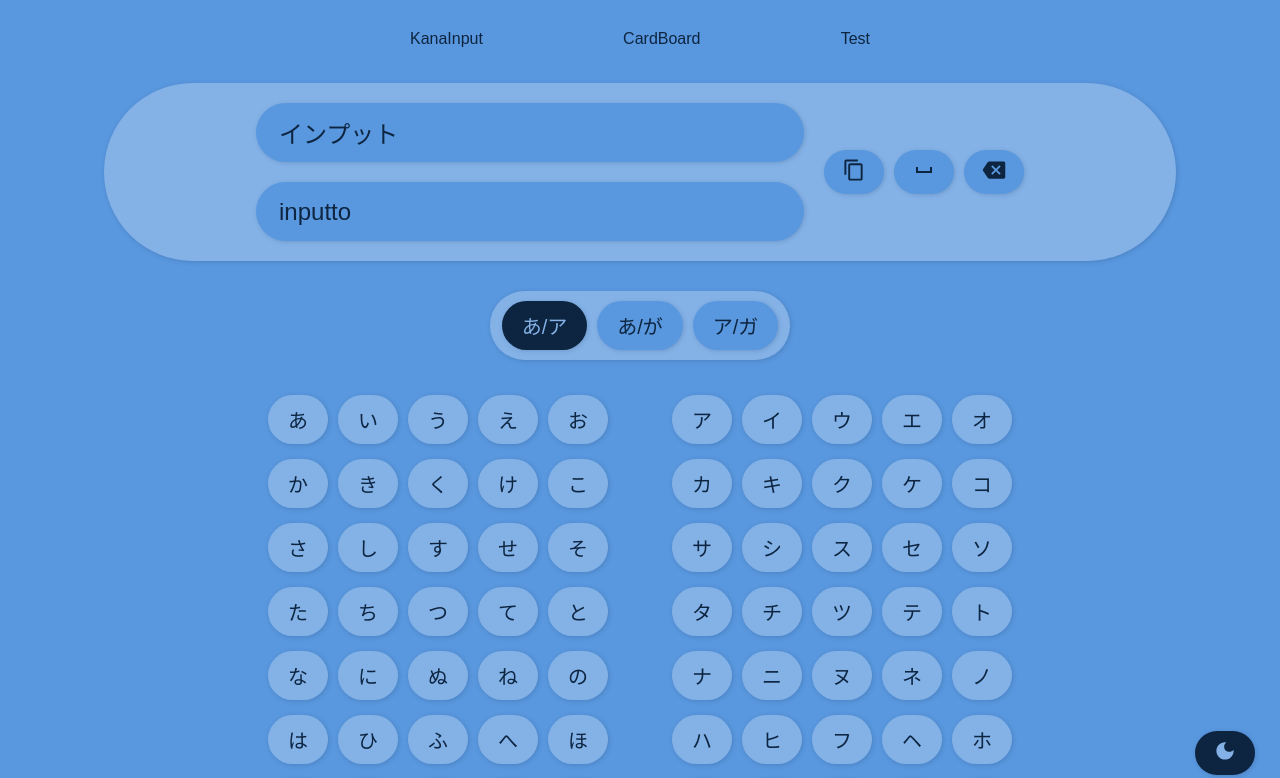
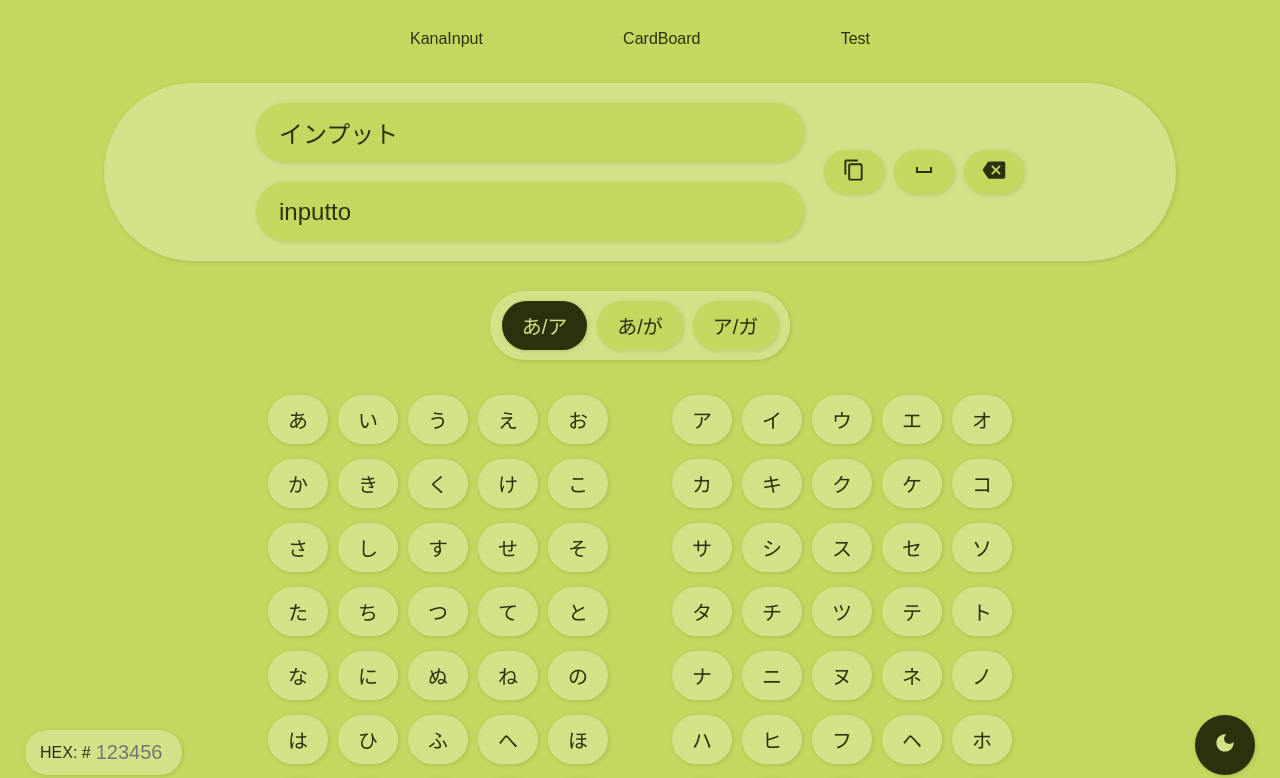
Before and after one commit to zhy-shen/kanakata, a React app: page / in a window 1280 px wide. Shown: the top 778 px of the page. Built offline with nearby package versions, Linux system fonts and the light colour scheme.

Commit message:
add custom color option, need to add listener to mode button for color switching

```diff
--- a/src/App.js
+++ b/src/App.js
@@ -2,6 +2,7 @@ import React, { useState } from "react"
 import Button from "./common/Button"
 import KanaInput from "./KanaInput/KanaInput"
 import CardBoard from "./CardBoard/CardBoard"
+import ColorInput from "./ColorInput"
 import MainNavigation from "./MainNavigation"
 import svg from "./common/svgs"
 
@@ -15,7 +16,10 @@ function App() {
         { (page === 0) && <KanaInput /> }
         { (page === 1) && <CardBoard /> }
       </div>
-      <div className="mode-toggle"><Button char="Mode" display={svg.sunMoon}/></div>
+      <div className="mode-toggle">
+        <Button char="Mode" display={svg.sunMoon}/>
+      </div>
+      <ColorInput />
     </div>
   )
 }
--- /dev/null
+++ b/src/ColorInput.css
@@ -0,0 +1,49 @@
+.color-input {
+  --color-input-background: var(--button-color);
+  padding: 5px 15px;
+  position: fixed;
+  left: 25px;
+  bottom: 25px;
+  background: var(--color-input-background);
+  transition: background 0.5s, font 0.3s;
+  display: flex;
+  place-content: center;
+  border-radius: 40px;
+  filter: var(--drop-shadow);
+
+  & label {
+    align-self: center;
+  }
+
+  & label,
+  & input {
+    color: var(--button-text-color);
+  }
+
+  &:has(input:invalid) {
+    background: red;
+
+    & label,
+    & input {
+      color: white;
+    }
+  }
+
+  &.light.custom {
+    & label,
+    & input {
+      color: black;
+    }
+  }
+
+  & input {
+    height: 25px;
+    outline: none;
+    border: none;
+    padding: 5px;
+    font-size: 20px;
+    background: none;
+    transition: font 0.3s;
+    width: 6ch;
+  }
+}
--- /dev/null
+++ b/src/ColorInput.js
@@ -0,0 +1,104 @@
+import React, { useEffect } from "react"
+import "./ColorInput.css"
+
+function ColorInput() {
+
+  function hexToHSL(hex, set) {
+    if (hex.length === 3) {
+      hex = hex.charAt(0) + hex.charAt(0) + hex.charAt(1) + hex.charAt(1) + hex.charAt(2) + hex.charAt(2)
+    }
+
+    var result = /^#?([a-f\d]{2})([a-f\d]{2})([a-f\d]{2})$/i.exec(hex);
+
+    var r = parseInt(result[1], 16);
+    var g = parseInt(result[2], 16);
+    var b = parseInt(result[3], 16);
+
+    r /= 255, g /= 255, b /= 255;
+    var max = Math.max(r, g, b), min = Math.min(r, g, b);
+    var h, s, l = (max + min) / 2;
+
+    if(max == min){
+        h = s = 0; // achromatic
+    } else {
+        var d = max - min;
+        s = l > 0.5 ? d / (2 - max - min) : d / (max + min);
+        switch(max) {
+            case r: h = (g - b) / d + (g < b ? 6 : 0); break;
+            case g: h = (b - r) / d + 2; break;
+            case b: h = (r - g) / d + 4; break;
+        }
+        h /= 6;
+    }
+
+    s = s*100;
+    s = Math.round(s);
+    l = l*100;
+    l = Math.round(l);
+    h = Math.round(360*h);
+
+    if (set === "true") {
+      document.querySelector('body').style.setProperty('--main-color', h + ', ' + s + '%')
+      document.querySelector('body').style.setProperty('--l', l + '%')
+
+      if (l > 50 ) {
+        document.querySelector("body").classList.add('light');
+      }
+      else {
+        document.querySelector("body").classList.remove('light');
+      }
+    }
+
+    return l;
+  }
+
+  function testColor(input) {
+    const hexColor = /([0-9a-f]{3}){1,2}$/i;
+
+    if (hexColor.test(input) && (input.length === 3 || input.length === 6)) {
+      return true;
+    }
+  }
+
+  function checkColor(set) {
+    const inputWrapper = document.querySelector('.color-input')
+    const input = document.querySelector('#color')
+
+    let value = input.value
+
+    if (testColor(value)) {
+      inputWrapper.classList.add('custom')
+      inputWrapper.style.setProperty('--color-input-background', '#' + value);
+      (set === "true") ? hexToHSL(value, "true") : hexToHSL(value)
+      (hexToHSL(value) < 50) ? inputWrapper.classList.add('light') : inputWrapper.classList.remove('light');
+    }
+    else {
+      inputWrapper.classList.remove('custom')
+      inputWrapper.style.setProperty('--color-input-background', bgInitial)
+      (hexToHSL(value) < 50) ? inputWrapper.classList.add('light') : inputWrapper.classList.remove('light');
+    }
+  }
+
+  let bgInitial
+
+  useEffect(() => {
+    const inputWrapper = document.querySelector('.color-input')
+    const input = document.querySelector('#color')
+    bgInitial = window.getComputedStyle(inputWrapper).getPropertyValue('--color-input-background')
+
+    input.addEventListener('keyup', checkColor)
+    input.addEventListener("keyup", ({key}) => {
+      if (key === "Enter") {
+        checkColor("true")
+      }
+    })
+  }, []);
+
+  return(
+    <div className="color-input">
+        <label>HEX: #</label>
+        <input id="color" type="text" className="input-box" placeholder="123456" pattern="[a-fA-F\d]+" maxLength="6" spellcheck="false" />
+    </div>
+  )
+}
+export default ColorInput;
--- a/src/KanaInput/InputBox.js
+++ b/src/KanaInput/InputBox.js
@@ -11,7 +11,6 @@ function InputBox( {
 } ) {
   let engTrans = "inputto";
 
-  const firstTime = true;
   function autoTranslate() {
     const inputTRBox = document.querySelector(".input-wrapper.translate")
 
@@ -72,7 +71,7 @@ function InputBox( {
           if (jpToEn(current).length === 1) {
             engTemp += "~" + jpToEn(current)
           }
-          else {
+          else if (current !== "ッ" && current !== "っ") {
             engTemp = engTemp.slice(0,-1) + jpToEn(current)
           }
         }
--- a/src/common/Button.js
+++ b/src/common/Button.js
@@ -34,8 +34,6 @@ function Button({
       else {
         document.querySelector("body").classList.remove('light');
       }
-
-      setText(text + 1)
     }
 
     else {
--- a/src/index.css
+++ b/src/index.css
@@ -1,7 +1,7 @@
 body {
-  --main-color: 212, 67%;
+  --main-color: 71, 61%;
   --l: 71%;
-  --l-t: 85%;
+  --l-t: 88%;
   --l-dark: calc(var(--l) - 50%);
   --hsl-main: var(--main-color), var(--l);
   --hsl-dark: var(--main-color), var(--l-t);
@@ -24,7 +24,7 @@ body {
   }
 
   &.light {
-    --l-t: 15%;
+    --l-t: 12%;
   }
 }
 
@@ -45,11 +45,9 @@ body {
   &.light .sun {
     display: none;
   }
-
   &.night-mode .moon {
     display: none;
   }
-
 
   & .mode-toggle {
     & button {
@@ -58,6 +56,8 @@ body {
 
       --button-text-color: var(--button-click-text-color);
       --background-color: var(--button-highlight-color);
+      height: 60px;
+      border-radius: 40px;
 
       &:active {
         background: var(--button-click-color);
--- a/src/index.js
+++ b/src/index.js
@@ -8,7 +8,7 @@ if (window.matchMedia && window.matchMedia('(prefers-color-scheme: dark)').match
 }
 
 if (parseFloat(window.getComputedStyle(document.body).getPropertyValue('--l')) > 60 ) {
-  document.querySelector("body").classList.add('light');
+  document.querySelector("body").classList.add('light')
 }
 
 ReactDOM.render(
```
Also changed, not shown: 2 other files (tests, documents, lock files or other folders).
